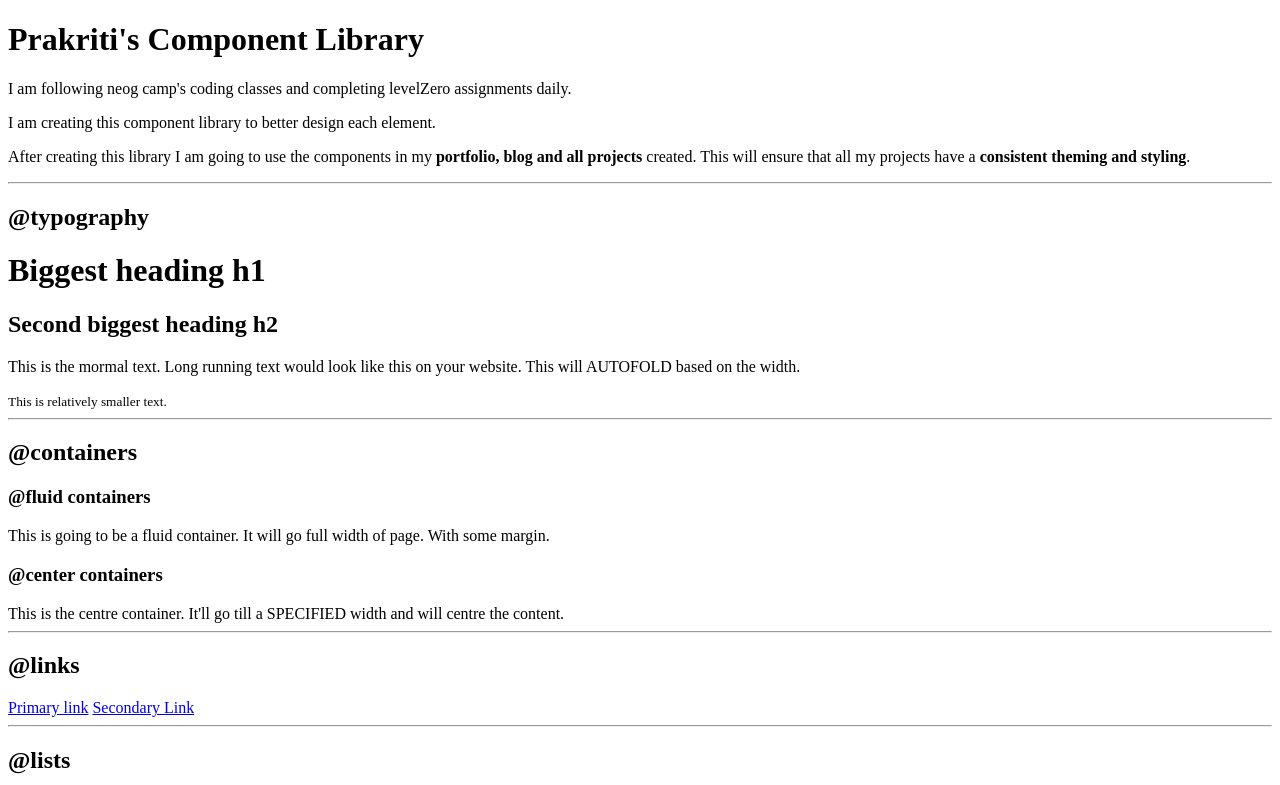
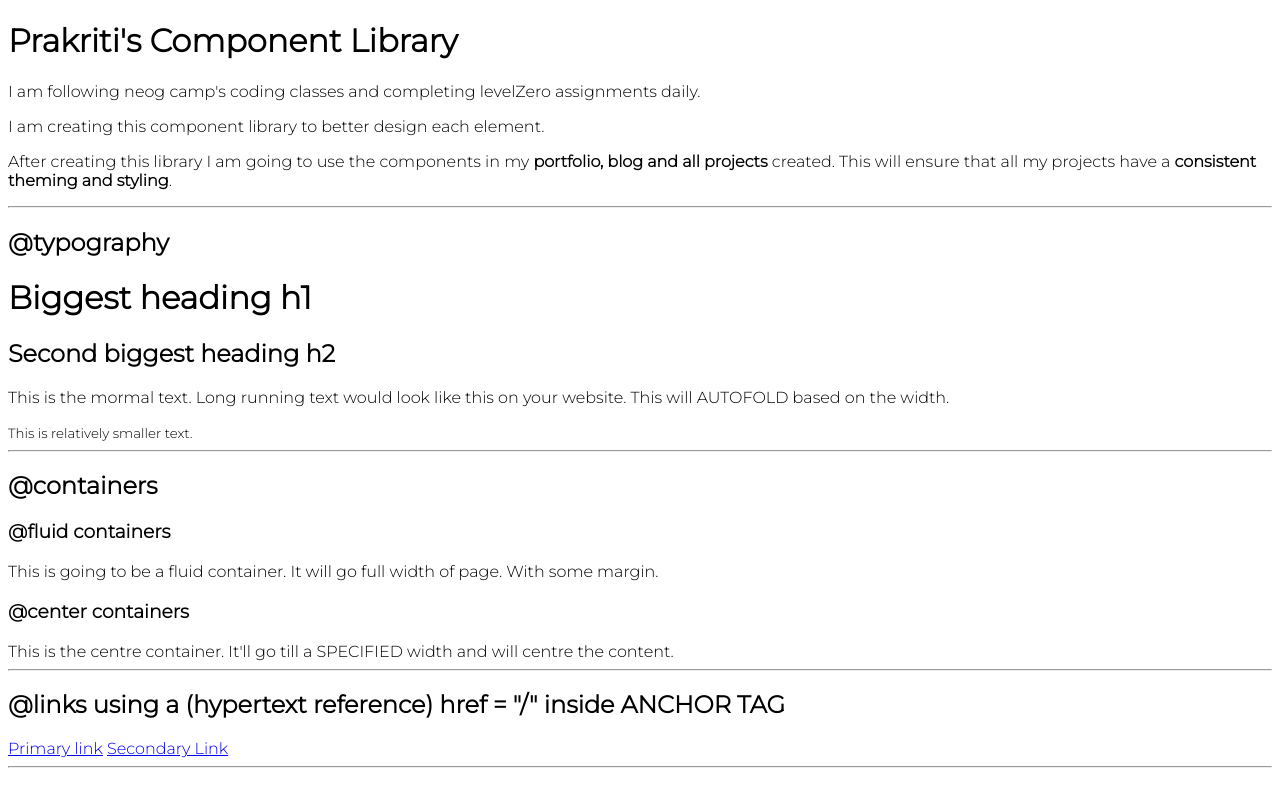
Before and after one commit to prakriti-9/NEOG-L3-Component-Library, a plain HTML site: page index.html in a window 1280 px wide. Shown: the top 785 px of the page. Drawn offline with Linux system fonts and the light colour scheme.

Commit message:
style: css file created

```diff
--- a/index.html
+++ b/index.html
@@ -5,20 +5,25 @@
     <meta http-equiv="X-UA-Compatible" content="IE=edge">
     <meta name="viewport" content="width=device-width, initial-scale=1.0">  <!-- to keep it every devide friendly -->
     <title>COMPONENT LIBRARY</title>
+    <!-- CSS 1st was of styling : <style> body{color: #be185d;}</style> -->
+
+    <!-- CSS 3rd way of styling : external link -->
+    <link href = "styles.css" rel="stylesheet"/>
 </head>
 <body>
+    <!-- CSS 2nd way of styling : style = "color: red"-->
     <h1>Prakriti's Component Library</h1>
-    <p>I am following neog camp's coding classes and completing levelZero assignments daily.</p>
-    <p>I am creating this component library to better design each element.</p>
-    <p>After creating this library I am going to use the components in my <b>portfolio, blog and all projects</b>
+    <p class="paras">I am following neog camp's coding classes and completing levelZero assignments daily.</p>
+    <p class="paras">I am creating this component library to better design each element.</p>
+    <p class="paras">After creating this library I am going to use the components in my <b>portfolio, blog and all projects</b>
         created. This will ensure that all my projects have a <b>consistent theming and styling</b>.</p>
         <hr> <!--  thematic break -->
 
     <h2>@typography</h2>
     <h1>Biggest heading h1</h1>
     <h2>Second biggest heading h2</h2>
-    <p>This is the mormal text. Long running text would look like this on your website. This will AUTOFOLD based on the width.</p>
-    <small>This is relatively smaller text.</small>
+    <p class="paras">This is the mormal text. Long running text would look like this on your website. This will AUTOFOLD based on the width.</p>
+    <small id="smol">This is relatively smaller text.</small>
 
     <hr>
 
@@ -32,7 +37,7 @@
 
     <hr>
 
-    <h2>@links</h2>
+    <h2>@links using a (hypertext reference) href = "/" inside ANCHOR TAG</h2>
     <a href ="/">Primary link</a>
     <a href ="/">Secondary Link</a>
     <hr>
--- /dev/null
+++ b/styles guide.css
@@ -0,0 +1,26 @@
+body{
+    color: darkgrey
+}
+
+h1{
+    color: black
+}
+
+h2{
+    color: darkmagenta
+}
+
+h3{
+    color: darkgreen
+}
+
+/* styling using an ID */
+#smol{
+    color:crimson
+}
+
+
+/* styling using a class */
+.paras{
+    color:brown
+}
--- /dev/null
+++ b/styles.css
@@ -0,0 +1,6 @@
+/* 1st fix the typography : google fonts. fonts have diff weights */
+ @import url('https://fonts.googleapis.com/css2?family=Montserrat:ital,wght@0,100;0,300;1,200&display=swap');
+
+body{
+    font-family: 'Montserrat', sans-serif;
+}
```
